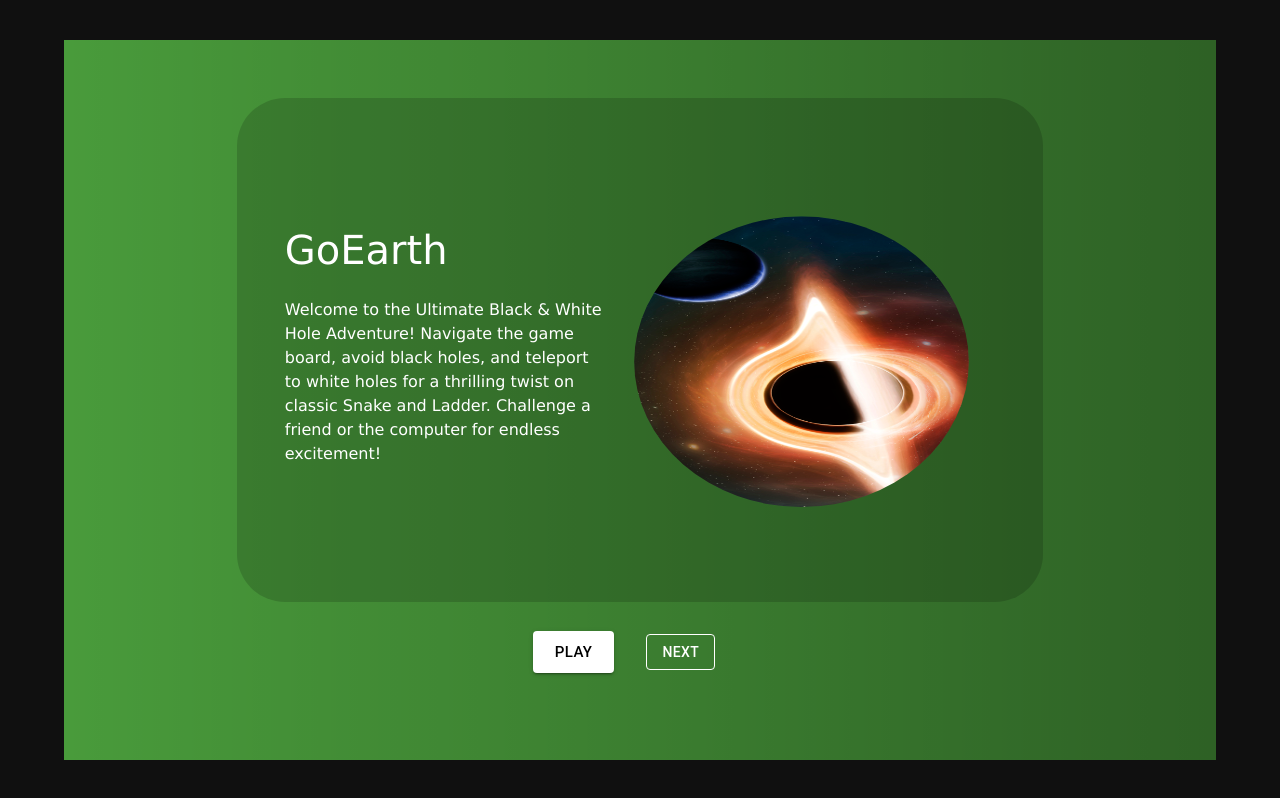
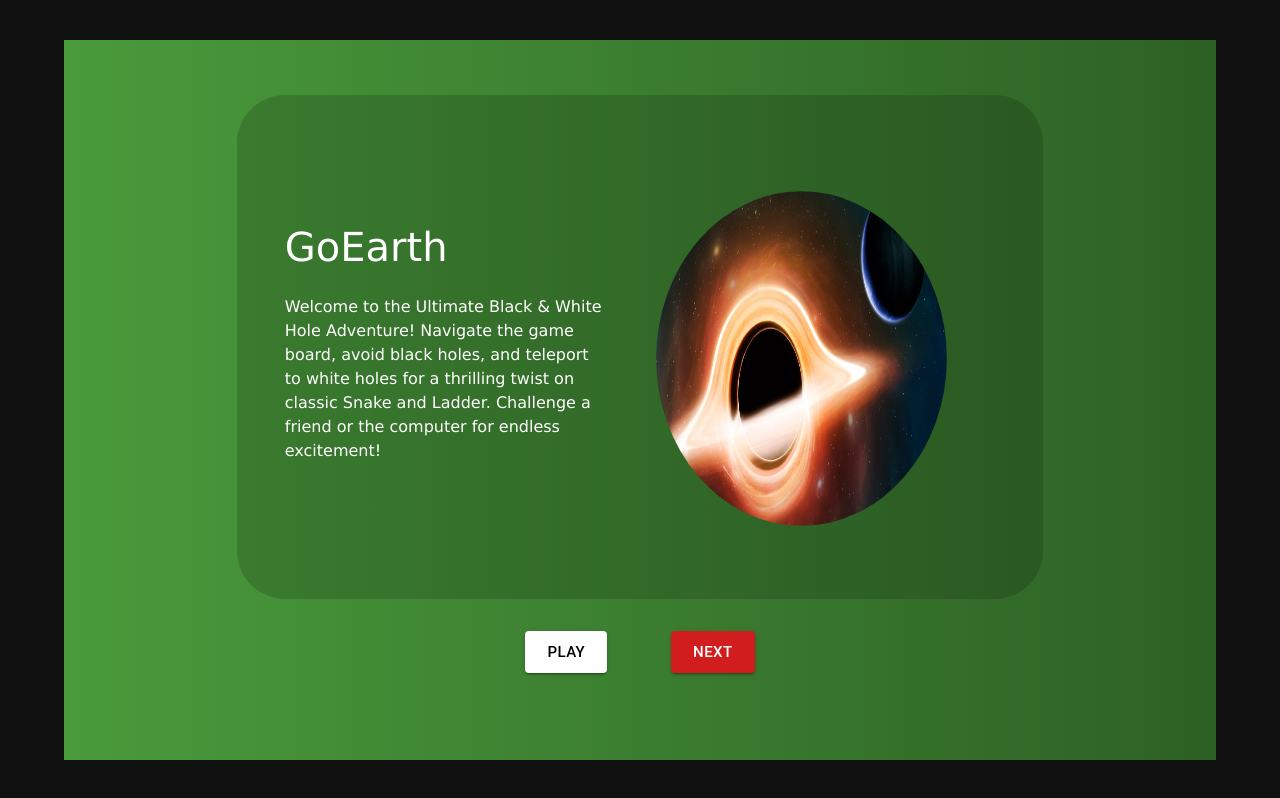
Before and after one commit to adiachar/GameSpace, a React (Vite) app: page / in a window 1280 px wide. Built offline with nearby package versions, Linux system fonts and the light colour scheme.

Commit message:
altered home page

```diff
--- a/src/Home/GameCard.jsx
+++ b/src/Home/GameCard.jsx
@@ -1,24 +1,24 @@
 import * as React from 'react';
 import { Button } from '@mui/material';
-import "./GameCard.css";
+import gc from "./GameCard.module.css";
 
 export default function GameCard({gameName, gameDescription, img, background, handleClick, scrollLeft, scrollRight}){
     return(
-        <div className="GameContainer">
-            <div className="gameContainer" style={{backgroundColor: background, width: "`100vw"}}>
-                <div className="game">
-                    <div className="gameDtl">
+        <div className={gc.GameContainer}>
+            <div className={gc.gameContainer} style={{backgroundColor: background, width: "`100vw"}}>
+                <div className={gc.game}>
+                    <div className={gc.gameDtl}>
                         <h1>{gameName}</h1>
                         <p>{gameDescription}</p>
                     </div>
-                    <div className="image">
+                    <div className={gc.image}>
                         <img src={img} alt="" />
                     </div>
                 </div>
-                <div className='btns'>
-                    {scrollLeft && <Button variant='outlined' color="light" onClick={scrollLeft} className='btn'>prev</Button>}
-                    <Button variant='contained' color='light' size='large' onClick={() => handleClick(gameName)} className='play'>Play</Button>
-                    {scrollRight && <Button variant='outlined' color="light" onClick={scrollRight} className='btn'>next</Button>}
+                <div className={gc.btns}>
+                    {scrollLeft && <Button variant='contained' size='large' onClick={scrollLeft} className={gc.btnPrev}>prev</Button>}
+                    <Button variant='contained' size='large' onClick={() => handleClick(gameName)} className={gc.btnPlay}>Play</Button>
+                    {scrollRight && <Button variant='contained' size='large' onClick={scrollRight} className={gc.btnNext}>next</Button>}
                 </div>
             </div>
         </div>
--- a/src/Home/GameCard.css
+++ b/src/Home/GameCard.module.css
@@ -10,7 +10,7 @@
     scroll-snap-align: start;
 }
 
-.GameContainer .gameContainer{
+.gameContainer{
     width: 90vw;
     height: 90vh;
     display: flex;
@@ -21,7 +21,7 @@
     background: linear-gradient(90deg, transparent, rgba(0, 0, 0, 0.375));
 }
 
-.GameContainer .game{
+.game{
     height: 70%;
     width: 70%;
     padding: 3rem;
@@ -32,7 +32,7 @@
     border-radius: 3rem;
 }
 
-.GameContainer .gameDtl{
+.gameDtl{
     flex: 1;
     padding-top: 5rem;
     display: flex;
@@ -46,7 +46,7 @@
     }
 }
 
-.GameContainer .image{
+.image{
     flex: 1;
     height: 90%;
     width: 100%;
@@ -56,25 +56,30 @@
     justify-content: center;
 }
 
-.GameContainer .image img{
+.image img{
     height: 100%;
     width: 100%;
     background-size: contain;
+    transform: rotate(90deg)
 }
 
-.GameContainer .btns{
+.btns{
     display: flex;
     align-items: center;
     justify-content: center;
     width: 100%;
 }
 
-.GameContainer .btn{
-    margin: 2rem 2rem;
-    color: white;
+.btnPrev, .btnPlay, .btnNext{
+    margin: 2rem 2rem !important;
+    color: white !important;
 }
 
-.GameContainer .play{
-    background-color: rgb(255, 255, 255);
-    color: black;
+.btnPrev, .btnNext{
+    background-color: rgb(209, 29, 29) !important;
 }
+
+.btnPlay{
+    background-color: rgb(255, 255, 255) !important;
+    color: black !important;
+}
```
